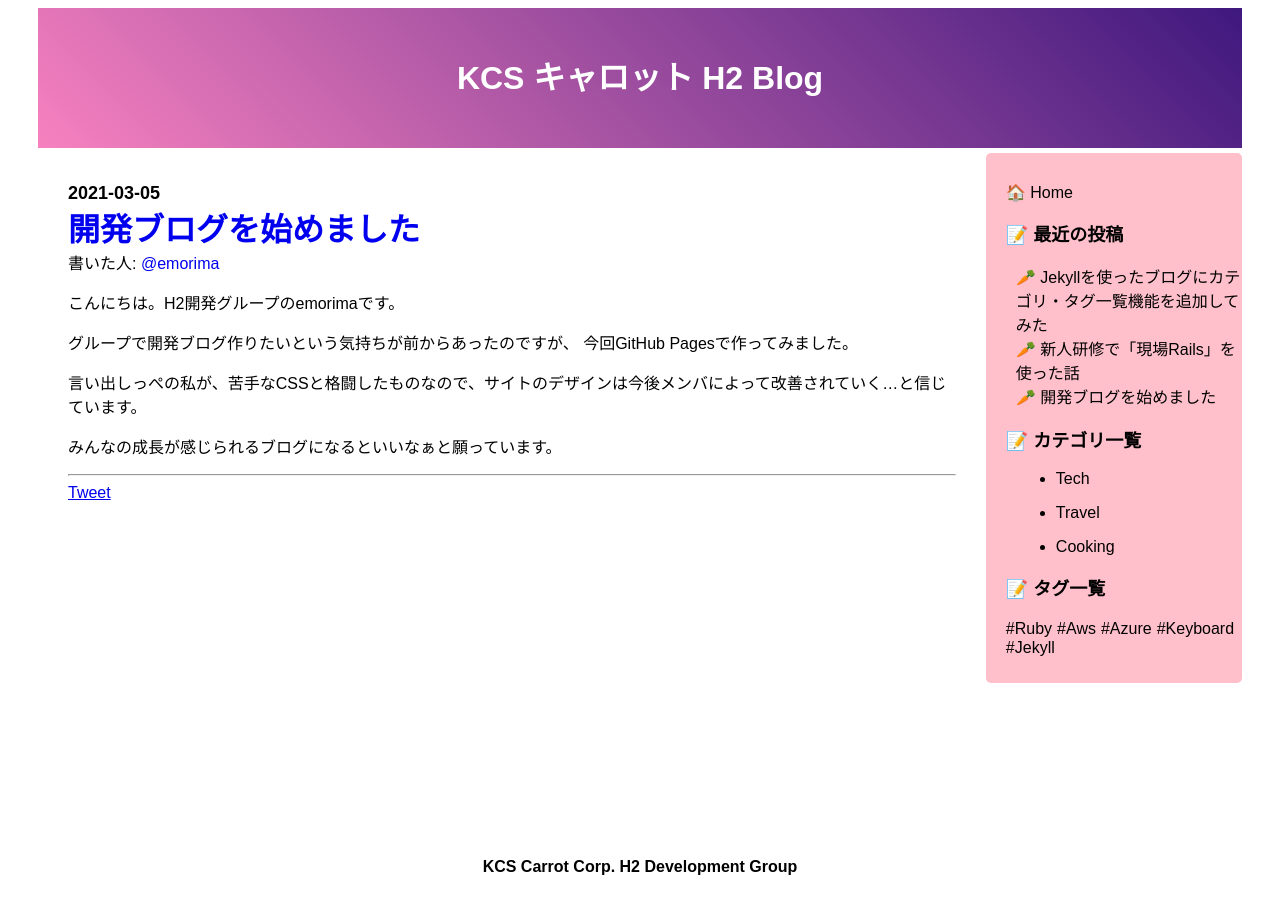
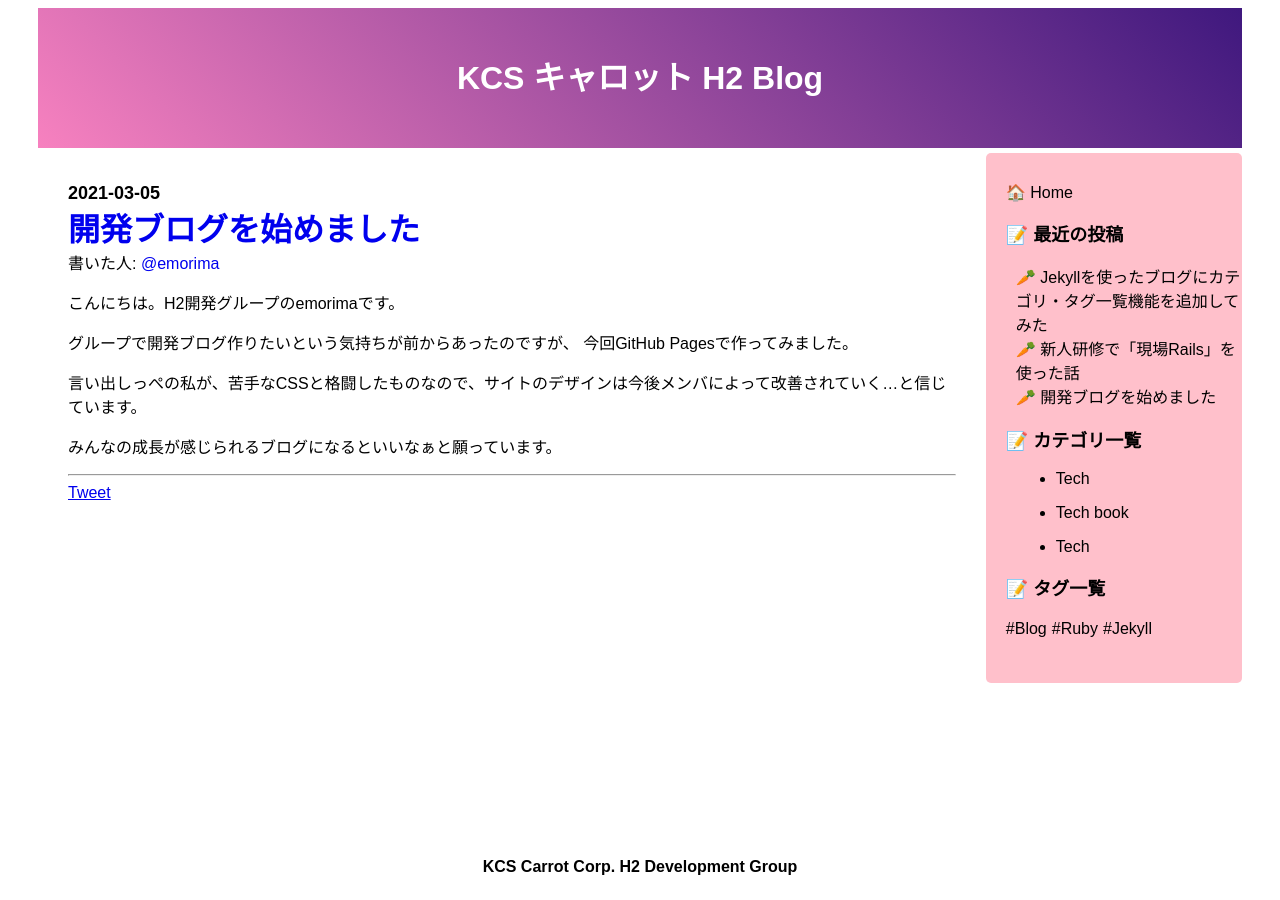
Before and after one commit to kcscarrot-konno/h2carrot.github.io, a Jekyll site: the page built from _posts/2021-03-05-start-develop-blog.md, in a window 1280 px wide. Built offline with Jekyll 4.4.1, drawn with Linux system fonts in a browser that asks for light colours; emoji names are drawn with the system emoji font; comment, search, counter and statistics services are not loaded.

Commit message:
fix categories and tags for past posts.
過去の記事のcategory, tagを修正

```diff
--- a/_posts/2021-03-05-start-develop-blog.md
+++ b/_posts/2021-03-05-start-develop-blog.md
@@ -4,8 +4,8 @@ title: 開発ブログを始めました
 published_at: 2021-03-05
 author: emorima
 permalink: /2021/03/05-start-develop-blog
-categories: [tech, travel, cooking]
-tags: [Ruby, AWS, Azure, Keyboard]
+categories: [Tech]
+tags: [Blog]
 ---
 
 こんにちは。H2開発グループのemorimaです。
--- a/_posts/2021-12-01-ojt2021.md
+++ b/_posts/2021-12-01-ojt2021.md
@@ -4,7 +4,7 @@ title: 新人研修で「現場Rails」を使った話
 published_at: 2021-12-01
 author: emorima
 permalink: /2021/12/01-ojt2021
-categories: []
+categories: [Tech Book]
 tags: [Ruby]
 ---
 この記事は、[ケーシーエスキャロット Advent Calendar 2021](https://qiita.com/advent-calendar/2021/kcscarrot) 1日目の記事です。
```
